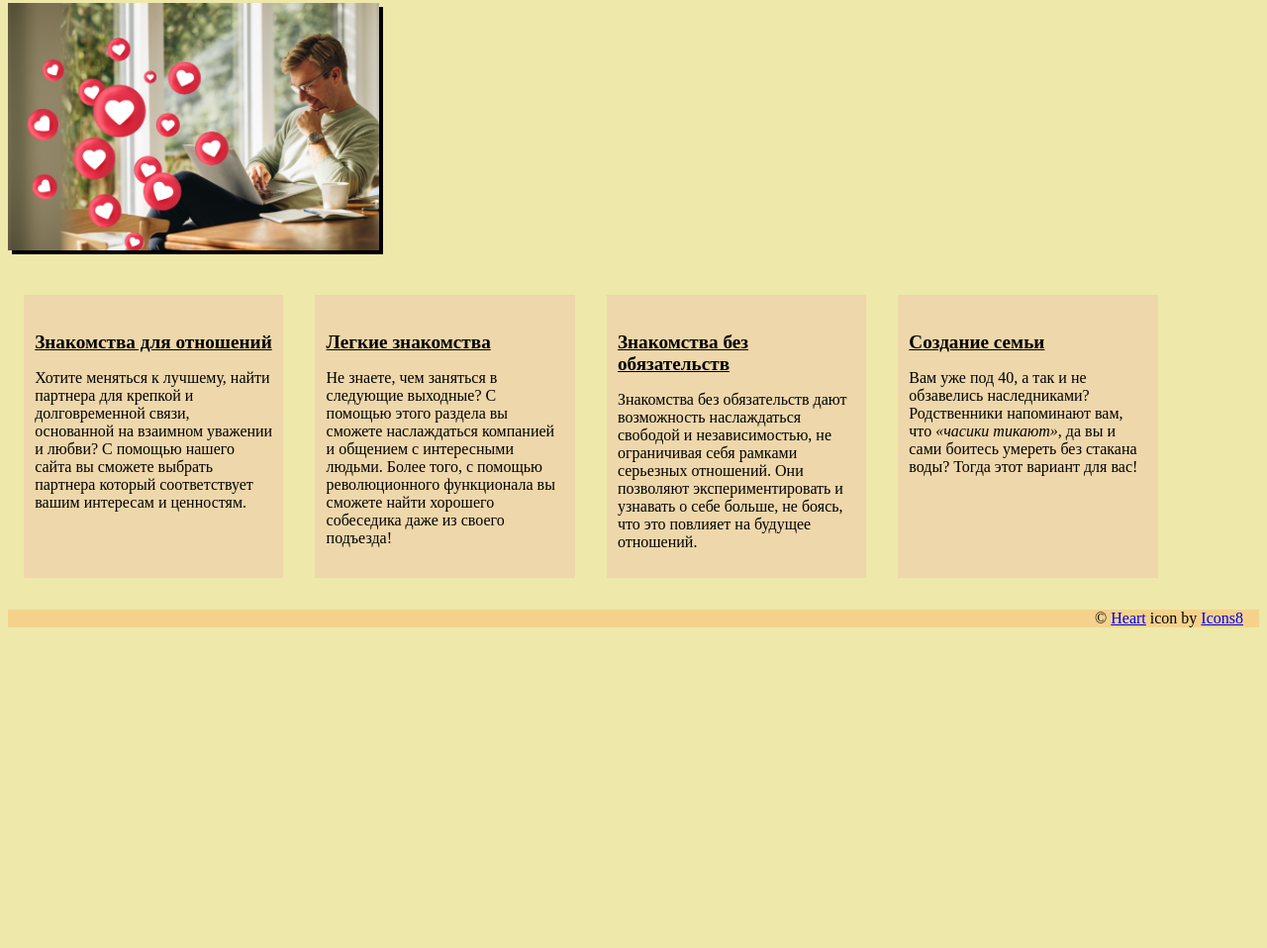
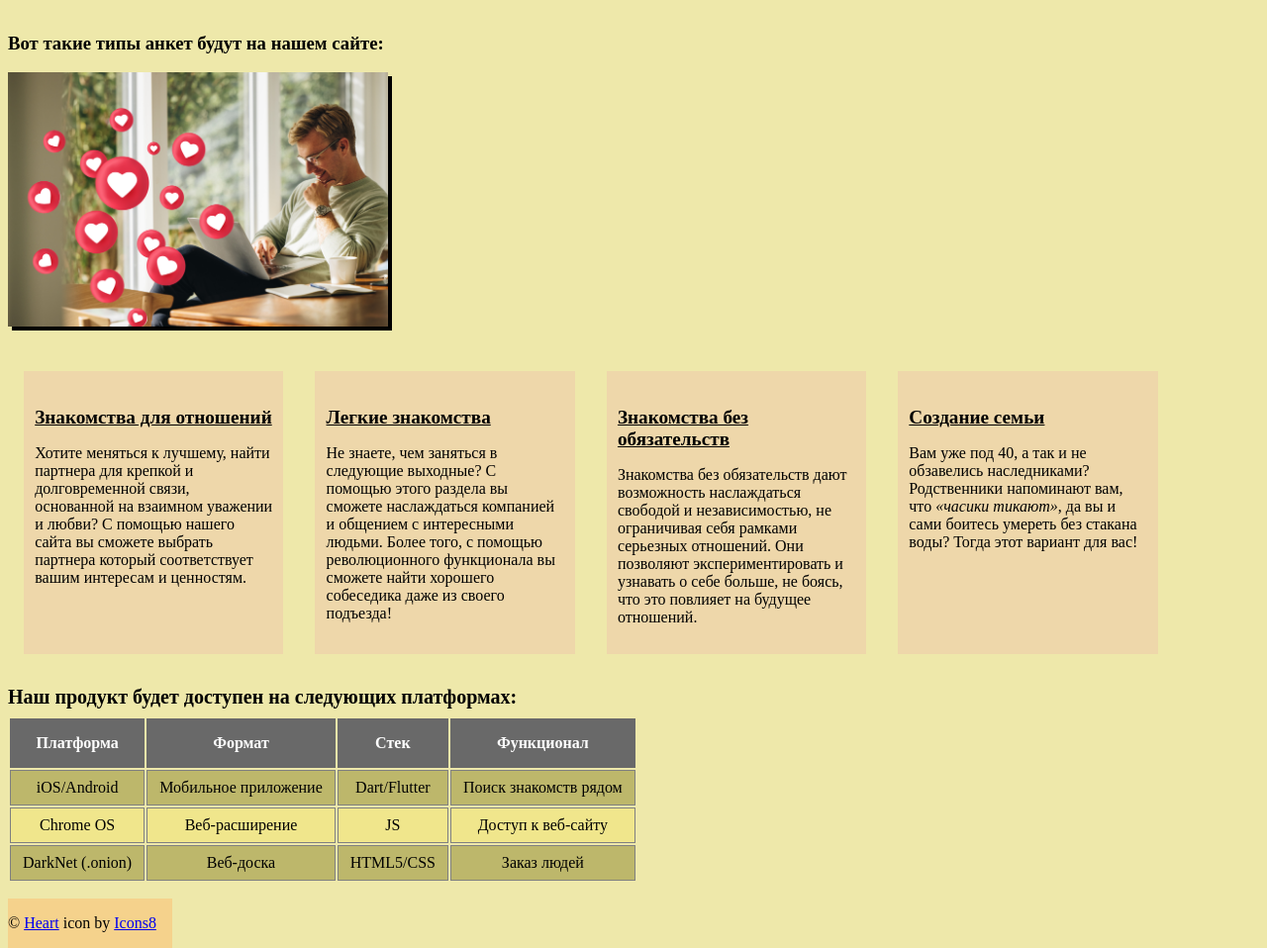
Before and after one commit to inter-malchik/ITMO_IS-3-year-WEB, a plain HTML site: page index.html in a window 1280 px wide. Shown: the part 1865-2823 px from the top of the page at 99% size. Before the commit the page ends 2515 px from the top, so only its background shows below. Drawn offline with Linux system fonts and the light colour scheme.

Commit message:
feat: adaptive site

```diff
--- a/index.html
+++ b/index.html
@@ -13,7 +13,8 @@
 
 <header>
     <h1>
-    <img src="assets/icons8-favorite-96.png" style="border:4px groove skyblue; height: 24px" alt="LOVE LOGO" class="logo">
+        <img src="assets/icons8-favorite-96.png" style="border:4px groove skyblue; height: 24px" alt="LOVE LOGO"
+             class="logo">
         <i>Love IS ...</i> <br>Добро пожаловать!</h1>
 </header>
 <main>
@@ -31,13 +32,14 @@
         <aside>
             <p><i>P.S.</i> Даже если нет, мы все равно не сможем это проверить. Так что совет-да любовь!</p>
         </aside>
-    <img src="assets/ukupnik.png" style="width: 250px; border:4px double grey" alt="LOCK" id="ukupnik">
+        <img src="assets/ukupnik.png" style="width: 25vw; border:4px double grey" alt="LOCK" id="ukupnik">
         <br>
         <h3>Мы готовы представить вам наш революционный веб-сервис!</h3>
         <div class="advantages_vertical">
             <ul class="advantages">
                 <li>
-            <strong>Востребованность!</strong> <br><i>«Лучшие, качественные дети рождаются в 20 лет»</i> <sub>(Министр семьи, труда и соцзащиты Башкирии)</sub>
+                    <strong>Востребованность!</strong> <br><i>«Лучшие, качественные дети рождаются в 20 лет»</i> <sub>(Министр
+                    семьи, труда и соцзащиты Башкирии)</sub>
                     <pre>
     ♫░░░█▄
     ░♫░░████▄▄▄▄
@@ -61,7 +63,7 @@
             </pre>
 
                 </li>
-        <li>
+                <li id="code_base">
                     <strong>Высокое качество кодовой базы!</strong>
                     <br>
                     <code>
@@ -164,13 +166,15 @@ MMMMMM:   -~        / |MMMMMMMb
 
     <div id="main_info">
         <h3>Вот такие типы анкет будут на нашем сайте:</h3>
-            <img src="assets/man-laptop-emojis.png" alt="man with laptop">
+        <img src="assets/man-laptop-emojis.png" alt="man with laptop" id="man_with_laptop" style="width: 30vw; height: auto;">
         <section class="types_section">
             <article class="types">
                 <h4>Знакомства для отношений</h4>
                 <p>
-                    Хотите меняться к лучшему, найти партнера для крепкой и долговременной связи, основанной на взаимном уважении и любви?
-                    С помощью нашего сайта вы сможете выбрать партнера который соответствует вашим интересам и ценностям.
+                    Хотите меняться к лучшему, найти партнера для крепкой и долговременной связи, основанной на взаимном
+                    уважении и любви?
+                    С помощью нашего сайта вы сможете выбрать партнера который соответствует вашим интересам и
+                    ценностям.
                 </p>
             </article>
             <article class="types">
@@ -204,11 +208,45 @@ MMMMMM:   -~        / |MMMMMMMb
     </div>
 </main>
 
+<h2 class="table_title">Наш продукт будет доступен на следующих платформах:</h2>
+
+<table id="platforms">
+    <thead>
+    <tr class="table_header">
+        <th>Платформа</th>
+        <th>Формат</th>
+        <th>Стек</th>
+        <th>Функционал</th>
+    </tr>
+    </thead>
+    <tbody>
+    <tr class="table_row">
+        <td><span>Платформа</span>iOS/Android</td>
+        <td><span>Формат</span>Мобильное приложение</td>
+        <td><span>Стек</span>Dart/Flutter</td>
+        <td><span>Функционал</span>Поиск знакомств рядом</td>
+    </tr>
+    <tr class="table_row">
+        <td><span>Платформа</span>Chrome OS</td>
+        <td><span>Формат</span>Веб-расширение</td>
+        <td><span>Стек</span>JS</td>
+        <td><span>Функционал</span>Доступ к веб-сайту</td>
+    </tr>
+    <tr class="table_row">
+        <td><span>Платформа</span>DarkNet (.onion)</td>
+        <td><span>Формат</span>Веб-доска</td>
+        <td><span>Стек</span>HTML5/CSS</td>
+        <td><span>Функционал</span>Заказ людей</td>
+    </tr>
+    </tbody>
+</table>
+
 <footer>
     <div id="footer">
         <p>
             ©
-     <a target="_blank" href="https://icons8.com/icon/42812/favorite">Heart</a> icon by <a target="_blank" href="https://icons8.com">Icons8</a>
+            <a target="_blank" href="https://icons8.com/icon/42812/favorite">Heart</a> icon by <a target="_blank"
+                                                                                                  href="https://icons8.com">Icons8</a>
     </div>
     </p>
 </footer>
--- a/outlines.css
+++ b/outlines.css
@@ -34,7 +34,7 @@ ul.advantages > li {
 }
 
 @media (max-width: 768px) or (orientation: portrait) {
-    ul.advantages>li#women {
+    ul.advantages > li#women {
         display: none;
     }
 }
@@ -84,7 +84,7 @@ ul.menu {
 }
 
 ul.menu > li {
-    display:inline-block;
+    display: inline-block;
     overflow: hidden;
     white-space: nowrap;
     text-overflow: ellipsis;
@@ -112,6 +112,7 @@ code > pre {
 
 footer > div {
     background: #f5d28c;
+    position: absolute;
 }
 
 footer > div > p {
@@ -130,7 +131,8 @@ section {
     flex-shrink: 1;
     flex-wrap: wrap;
 }
-section>article {
+
+section > article {
     max-width: 15rem;
     min-width: 6rem;
     padding: 1rem;
@@ -141,3 +143,80 @@ section>article {
     display: flex;
     flex-direction: column;
 }
+
+.table_title {
+    margin-bottom: 8px;
+    font-size: 20px;
+    font-weight: bold;
+}
+
+.table_row:nth-child(even) {
+    background-color: khaki;
+}
+
+.table_row:nth-child(odd) {
+    background-color: darkkhaki;
+}
+
+.table_header {
+    background-color: dimgrey;
+    color: white;
+}
+
+.table_header > th {
+    padding: 1rem;
+    font-weight: bolder;
+}
+
+.table_row > td {
+    padding: 8px 12px;
+    text-align: center;
+    border: 1px solid grey;
+}
+
+.table_row > td > span {
+    display: none;
+}
+
+@media (max-width: 700px) {
+    .table_header {
+        display: none;
+    }
+
+    .table_row {
+        display: flex;
+        flex-direction: column-reverse;
+        border: 3px solid grey;
+        border-radius: 0.5rem;
+    }
+
+    .table_row:not(:last-child) {
+        margin-bottom: 12px;
+    }
+
+    .table_row > td {
+        display: flex;
+        justify-content: space-between;
+        gap: 10px;
+        border-bottom: 1px solid grey;
+        border-top: 0;
+    }
+
+    .table_row > td > span {
+        display: inline-flex;
+        font-weight: bold;
+    }
+}
+
+@media (max-width: 800px) {
+    aside {
+        display: none;
+    }
+
+    li#code_base {
+        display: none;
+    }
+    img#man_with_laptop {
+        display: none;
+    }
+}
```
Lines whose indentation alone changed are shown as unchanged.
